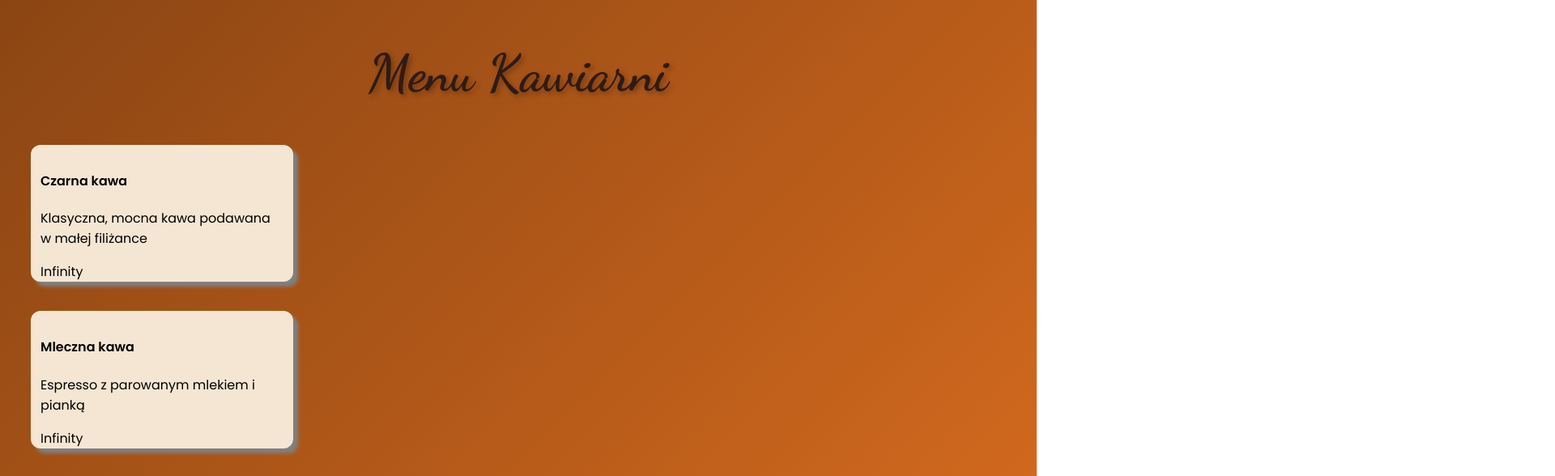
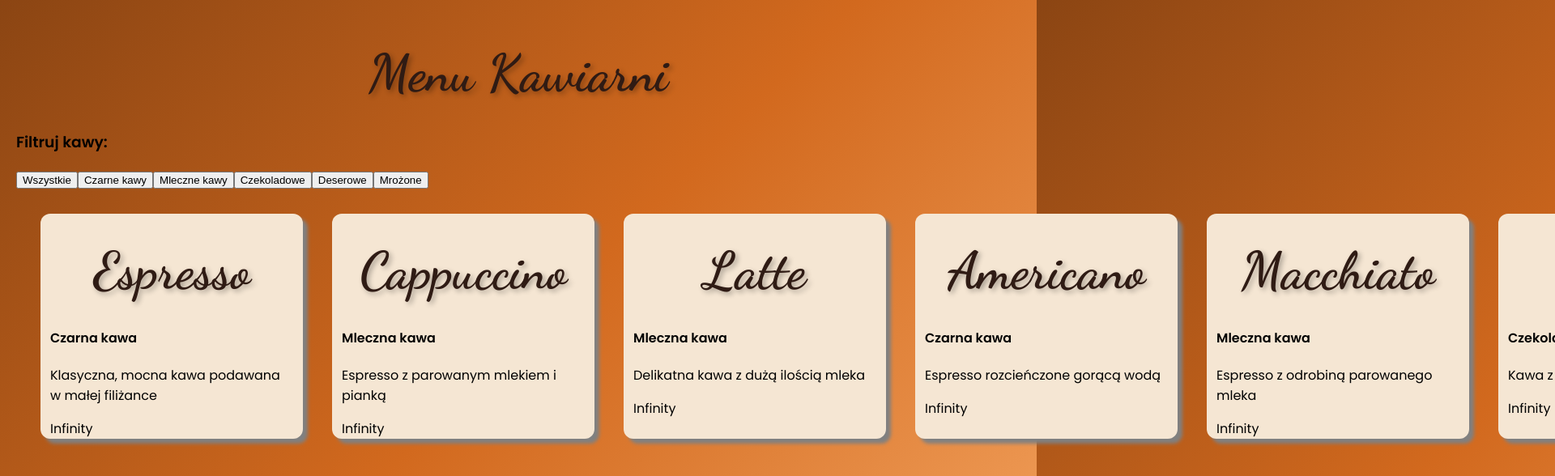
Before and after one commit to 1Kr3ksu/coffe-menu, a React (Vite) app: page / in a window 1280 px wide. Shown: the top 588 px of the page at 81% size, 1920 px wide, since content can reach past the window. Built offline with nearby package versions, Linux system fonts and the light colour scheme.

Commit message:
implementacja stanu

```diff
--- a/src/App.jsx
+++ b/src/App.jsx
@@ -1,10 +1,8 @@
 import { useState } from 'react'
 
 import CoffeeList from './CoffeeList.jsx'
-import CoffeeCard from './CoffeeCard.jsx'
+import FilterMenu from './FilterMenu.jsx'
 import './App.css'
-
-function App() {
   const coffeeData = [
     { id: 1, name: "Espresso", type: "Czarna kawa", description: "Klasyczna, mocna kawa podawana w małej filiżance", newPosition: false },
     { id: 2, name: "Cappuccino", type: "Mleczna kawa", description: "Espresso z parowanym mlekiem i pianką", newPosition: false },
@@ -19,18 +17,34 @@ function App() {
     { id: 11, name: "Lungo", type: "Czarna kawa", description: "Wydłużone espresso z większą ilością wody", newPosition: false },
     { id: 12, name: "Frappé", type: "Zimna kawa", description: "Mrożona kawa z lodem i pianką", newPosition: true }
   ];
+function App() {
+//implementacja stanu
+const [activeFilter, setActiveFilter] = useState('wszystkie');
+
+// Funkcja do zmiany filtru
+const handleFilterChange = (filterId) => {
+  setActiveFilter(filterId)
+}
+
+const displayedCoffees = activeFilter === 'wszystkie'
+    ? coffeeData
+    : coffeeData.filter(coffee => {
+        if (activeFilter === 'czarna') return coffee.type === 'Czarna kawa'
+        if (activeFilter === 'mleczna') return coffee.type === 'Mleczna kawa'
+        if (activeFilter === 'czekoladowa') return coffee.type === 'Czekoladowa kawa'
+        if (activeFilter === 'deserowa') return coffee.type === 'Deserowa kawa'
+        if (activeFilter === 'zimna') return coffee.type === 'Zimna kawa'
+        return true
+    })
 
   return (
     <>
-    <h1 className='Menu'>Menu Kawiarni</h1>
-      {
-        coffeeData.map(
-          (kawa) => (
-            <CoffeeCard  key={kawa.id} name={coffeeData.name} type={kawa.type} description={kawa.description} newPosition={kawa.newPosition} />
-          )
-        )
-      }
-
+      <h1 className='Menu'>Menu Kawiarni</h1>
+      <FilterMenu
+        activeFilter={activeFilter}
+        onFilterChange={handleFilterChange}
+      />
+      <CoffeeList coffees={displayedCoffees} />
     </>
   )
 }
--- a/src/CoffeeList.jsx
+++ b/src/CoffeeList.jsx
@@ -1,15 +1,15 @@
 import CoffeeCard from './CoffeeCard.jsx'
 
-function CoffeeList({ kawy }) {
+function CoffeeList({ coffees }) {
   return (
     <div className="coffee-list">
-      {kawy.map((kawa) => (
+      {coffees.map((coffee) => (
         <CoffeeCard
-          key={kawa.id}
-          name={kawa.name}
-          type={kawa.type}
-          description={kawa.description}
-          newPosition={kawa.newPosition}
+          key={coffee.id}
+          name={coffee.name}
+          type={coffee.type}
+          description={coffee.description}
+          newPosition={coffee.newPosition}
         />
       ))}
     </div>
--- a/src/FilterMenu.jsx
+++ b/src/FilterMenu.jsx
@@ -1,9 +1,11 @@
 function FilterMenu({ activeFilter, onFilterChange }){
   const filters = [
     { id: 'wszystkie', label: 'Wszystkie' },
-    { id: 'espresso', label: 'Espresso' },
-    { id: 'przelewy', label: 'Przelewy' },
-    { id: 'mrozone', label: 'Mrożone' }
+    { id: 'czarna', label: 'Czarne kawy' },
+    { id: 'mleczna', label: 'Mleczne kawy' },
+    { id: 'czekoladowa', label: 'Czekoladowe' },
+    { id: 'deserowa', label: 'Deserowe' },
+    { id: 'zimna', label: 'Mrożone' }
   ]
 
   return (
```
